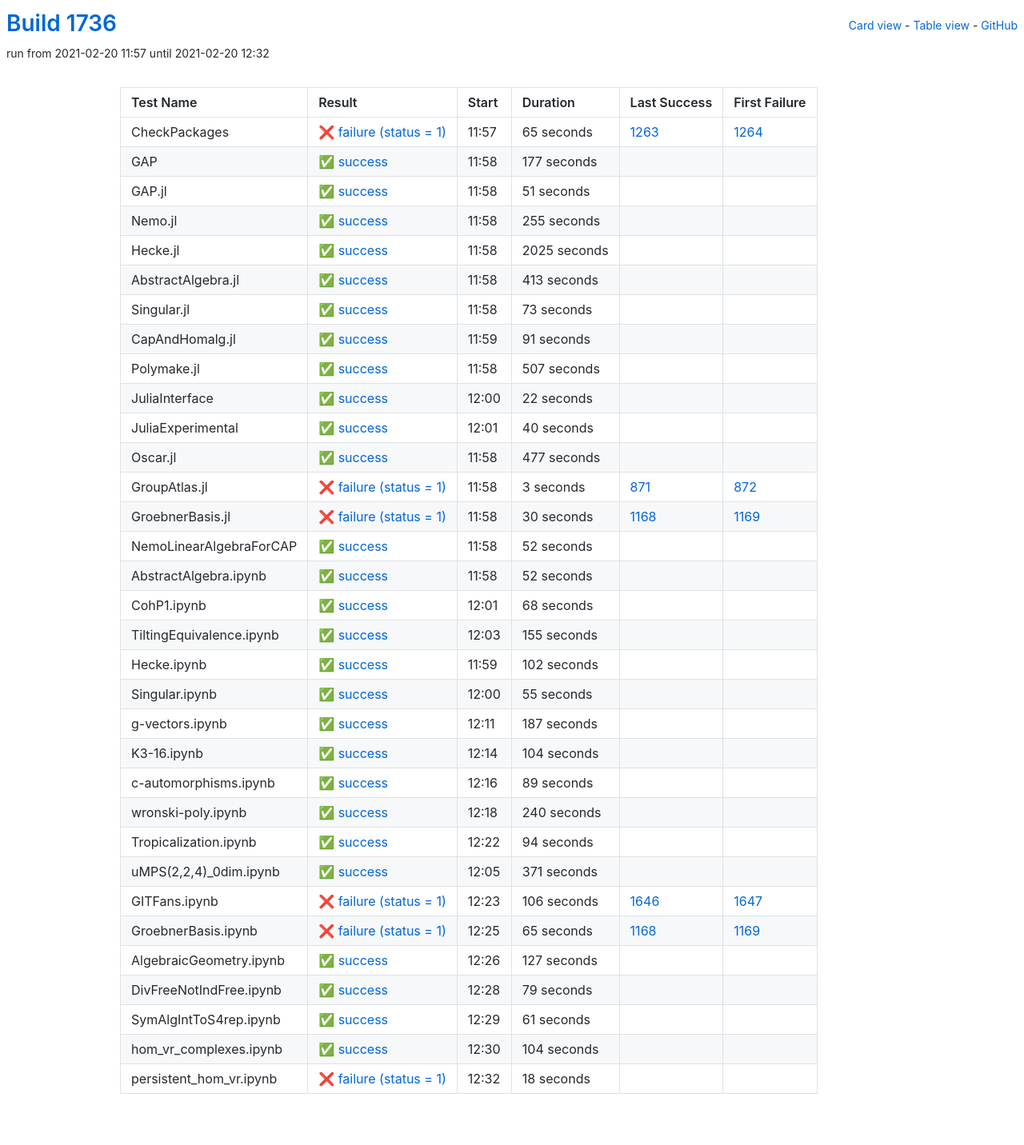
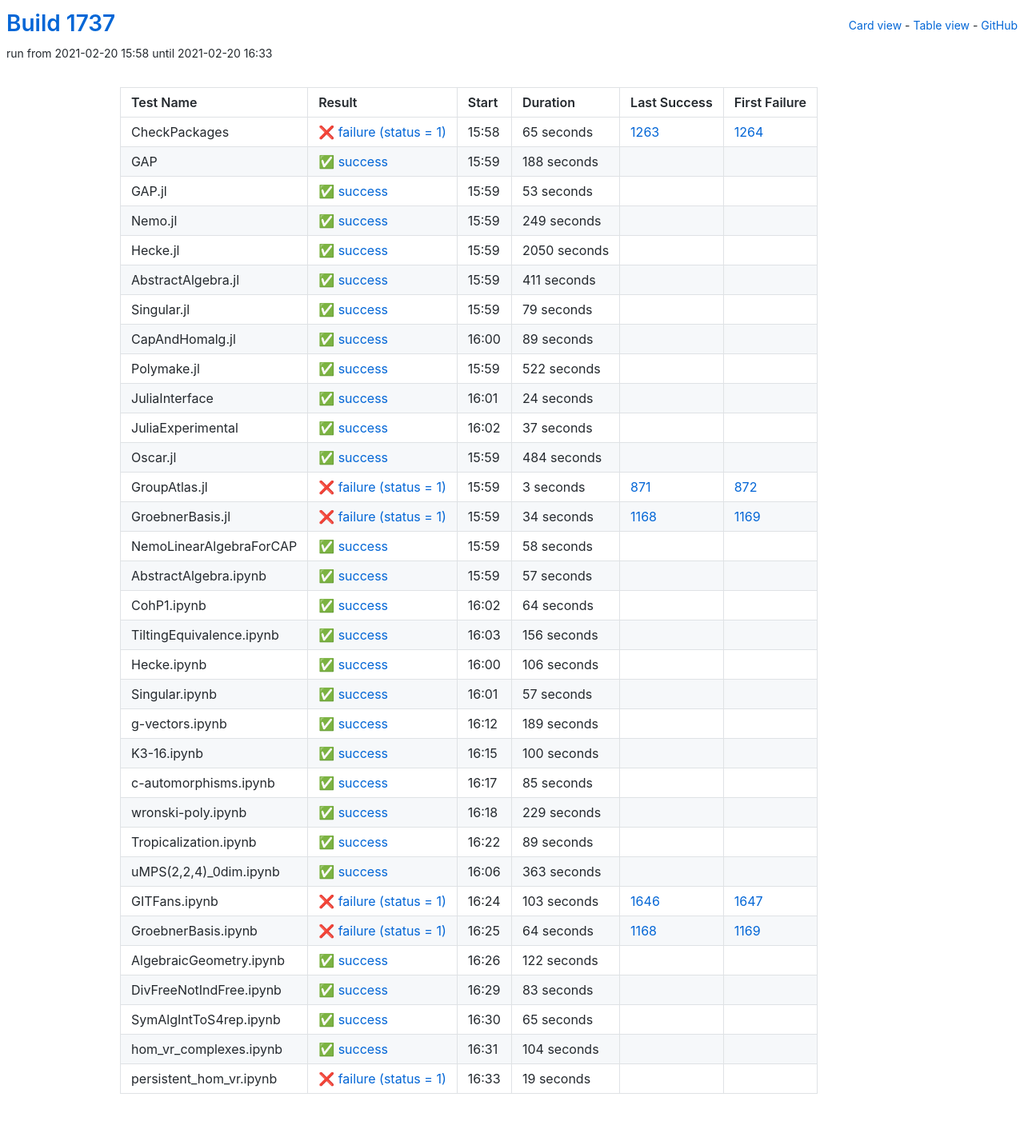
Before and after one commit to oscar-system/oscar-ci-status-stable, a Jekyll site: the page built from table.html, in a window 1280 px wide. Shown: the whole page at 80% size. Built offline with Jekyll 4.4.1, drawn with Linux system fonts in a browser that asks for light colours.

Commit message:
Build #1737

```diff
--- a/_data/ci.yml
+++ b/_data/ci.yml
@@ -1,6 +1,6 @@
 ---
-build: 1736
-build_url: https://oscarci.mathematik.uni-kl.de/job/oscar-stable/1736/
+build: 1737
+build_url: https://oscarci.mathematik.uni-kl.de/job/oscar-stable/1737/
 job: oscar-stable
 organization: oscar-system
 repo: oscar-ci-status-stable
@@ -8,8 +8,8 @@ repourl: https://github.com/oscar-system/oscar-ci-status-stable
 tests:
 - name: CheckPackages
   id: checkpackages
-  log: https://oscarci.mathematik.uni-kl.de/job/oscar-stable/1736/artifact/logs/build-1736/CheckPackages.log
-  start: 2021-02-20 11:57
+  log: https://oscarci.mathematik.uni-kl.de/job/oscar-stable/1737/artifact/logs/build-1737/CheckPackages.log
+  start: 2021-02-20 15:58
   success: false
   exitcode: 1
   status: failure
@@ -20,140 +20,140 @@ tests:
   first_failure_url: https://oscarci.mathematik.uni-kl.de/job/oscar-stable/1264/
 - name: GAP
   id: gap
-  log: https://oscarci.mathematik.uni-kl.de/job/oscar-stable/1736/artifact/logs/build-1736/GAP.log
-  start: 2021-02-20 11:58
+  log: https://oscarci.mathematik.uni-kl.de/job/oscar-stable/1737/artifact/logs/build-1737/GAP.log
+  start: 2021-02-20 15:59
   success: true
   exitcode: 0
   status: success
-  duration: 177
+  duration: 188
   last_success: false
   last_success_url:
   first_failure: false
   first_failure_url:
 - name: GAP.jl
   id: gap-jl
-  log: https://oscarci.mathematik.uni-kl.de/job/oscar-stable/1736/artifact/logs/build-1736/GAP.jl.log
-  start: 2021-02-20 11:58
+  log: https://oscarci.mathematik.uni-kl.de/job/oscar-stable/1737/artifact/logs/build-1737/GAP.jl.log
+  start: 2021-02-20 15:59
   success: true
   exitcode: 0
   status: success
-  duration: 51
+  duration: 53
   last_success: false
   last_success_url:
   first_failure: false
   first_failure_url:
 - name: Nemo.jl
   id: nemo-jl
-  log: https://oscarci.mathematik.uni-kl.de/job/oscar-stable/1736/artifact/logs/build-1736/Nemo.jl.log
-  start: 2021-02-20 11:58
+  log: https://oscarci.mathematik.uni-kl.de/job/oscar-stable/1737/artifact/logs/build-1737/Nemo.jl.log
+  start: 2021-02-20 15:59
   success: true
   exitcode: 0
   status: success
-  duration: 255
+  duration: 249
   last_success: false
   last_success_url:
   first_failure: false
   first_failure_url:
 - name: Hecke.jl
   id: hecke-jl
-  log: https://oscarci.mathematik.uni-kl.de/job/oscar-stable/1736/artifact/logs/build-1736/Hecke.jl.log
-  start: 2021-02-20 11:58
+  log: https://oscarci.mathematik.uni-kl.de/job/oscar-stable/1737/artifact/logs/build-1737/Hecke.jl.log
+  start: 2021-02-20 15:59
   success: true
   exitcode: 0
   status: success
-  duration: 2025
+  duration: 2050
   last_success: false
   last_success_url:
   first_failure: false
   first_failure_url:
 - name: AbstractAlgebra.jl
   id: abstractalgebra-jl
-  log: https://oscarci.mathematik.uni-kl.de/job/oscar-stable/1736/artifact/logs/build-1736/AbstractAlgebra.jl.log
-  start: 2021-02-20 11:58
+  log: https://oscarci.mathematik.uni-kl.de/job/oscar-stable/1737/artifact/logs/build-1737/AbstractAlgebra.jl.log
+  start: 2021-02-20 15:59
   success: true
   exitcode: 0
   status: success
-  duration: 413
+  duration: 411
   last_success: false
   last_success_url:
   first_failure: false
   first_failure_url:
 - name: Singular.jl
   id: singular-jl
-  log: https://oscarci.mathematik.uni-kl.de/job/oscar-stable/1736/artifact/logs/build-1736/Singular.jl.log
-  start: 2021-02-20 11:58
+  log: https://oscarci.mathematik.uni-kl.de/job/oscar-stable/1737/artifact/logs/build-1737/Singular.jl.log
+  start: 2021-02-20 15:59
   success: true
   exitcode: 0
   status: success
-  duration: 73
+  duration: 79
   last_success: false
   last_success_url:
   first_failure: false
   first_failure_url:
 - name: CapAndHomalg.jl
   id: capandhomalg-jl
-  log: https://oscarci.mathematik.uni-kl.de/job/oscar-stable/1736/artifact/logs/build-1736/CapAndHomalg.jl.log
-  start: 2021-02-20 11:59
+  log: https://oscarci.mathematik.uni-kl.de/job/oscar-stable/1737/artifact/logs/build-1737/CapAndHomalg.jl.log
+  start: 2021-02-20 16:00
   success: true
   exitcode: 0
   status: success
-  duration: 91
+  duration: 89
   last_success: false
   last_success_url:
   first_failure: false
   first_failure_url:
 - name: Polymake.jl
   id: polymake-jl
-  log: https://oscarci.mathematik.uni-kl.de/job/oscar-stable/1736/artifact/logs/build-1736/Polymake.jl.log
-  start: 2021-02-20 11:58
+  log: https://oscarci.mathematik.uni-kl.de/job/oscar-stable/1737/artifact/logs/build-1737/Polymake.jl.log
+  start: 2021-02-20 15:59
   success: true
   exitcode: 0
   status: success
-  duration: 507
+  duration: 522
   last_success: false
   last_success_url:
   first_failure: false
   first_failure_url:
 - name: JuliaInterface
   id: juliainterface
-  log: https://oscarci.mathematik.uni-kl.de/job/oscar-stable/1736/artifact/logs/build-1736/JuliaInterface.log
-  start: 2021-02-20 12:00
+  log: https://oscarci.mathematik.uni-kl.de/job/oscar-stable/1737/artifact/logs/build-1737/JuliaInterface.log
+  start: 2021-02-20 16:01
   success: true
   exitcode: 0
   status: success
-  duration: 22
+  duration: 24
   last_success: false
   last_success_url:
   first_failure: false
   first_failure_url:
 - name: JuliaExperimental
   id: juliaexperimental
-  log: https://oscarci.mathematik.uni-kl.de/job/oscar-stable/1736/artifact/logs/build-1736/JuliaExperimental.log
-  start: 2021-02-20 12:01
+  log: https://oscarci.mathematik.uni-kl.de/job/oscar-stable/1737/artifact/logs/build-1737/JuliaExperimental.log
+  start: 2021-02-20 16:02
   success: true
   exitcode: 0
   status: success
-  duration: 40
+  duration: 37
   last_success: false
   last_success_url:
   first_failure: false
   first_failure_url:
 - name: Oscar.jl
   id: oscar-jl
-  log: https://oscarci.mathematik.uni-kl.de/job/oscar-stable/1736/artifact/logs/build-1736/Oscar.jl.log
-  start: 2021-02-20 11:58
+  log: https://oscarci.mathematik.uni-kl.de/job/oscar-stable/1737/artifact/logs/build-1737/Oscar.jl.log
+  start: 2021-02-20 15:59
   success: true
   exitcode: 0
   status: success
-  duration: 477
+  duration: 484
   last_success: false
   last_success_url:
   first_failure: false
   first_failure_url:
 - name: GroupAtlas.jl
   id: groupatlas-jl
-  log: https://oscarci.mathematik.uni-kl.de/job/oscar-stable/1736/artifact/logs/build-1736/GroupAtlas.jl.log
-  start: 2021-02-20 11:58
+  log: https://oscarci.mathematik.uni-kl.de/job/oscar-stable/1737/artifact/logs/build-1737/GroupAtlas.jl.log
+  start: 2021-02-20 15:59
   success: false
   exitcode: 1
   status: failure
@@ -164,116 +164,140 @@ tests:
   first_failure_url: https://oscarci.mathematik.uni-kl.de/job/oscar-stable/872/
 - name: GroebnerBasis.jl
   id: groebnerbasis-jl
-  log: https://oscarci.mathematik.uni-kl.de/job/oscar-stable/1736/artifact/logs/build-1736/GroebnerBasis.jl.log
-  start: 2021-02-20 11:58
+  log: https://oscarci.mathematik.uni-kl.de/job/oscar-stable/1737/artifact/logs/build-1737/GroebnerBasis.jl.log
+  start: 2021-02-20 15:59
   success: false
   exitcode: 1
   status: failure
-  duration: 30
+  duration: 34
   last_success: 1168
   last_success_url: https://oscarci.mathematik.uni-kl.de/job/oscar-stable/1168/
   first_failure: 1169
   first_failure_url: https://oscarci.mathematik.uni-kl.de/job/oscar-stable/1169/
 - name: NemoLinearAlgebraForCAP
   id: nemolinearalgebraforcap
-  log: https://oscarci.mathematik.uni-kl.de/job/oscar-stable/1736/artifact/logs/build-1736/NemoLinearAlgebraForCAP.log
-  start: 2021-02-20 11:58
+  log: https://oscarci.mathematik.uni-kl.de/job/oscar-stable/1737/artifact/logs/build-1737/NemoLinearAlgebraForCAP.log
+  start: 2021-02-20 15:59
   success: true
   exitcode: 0
   status: success
-  duration: 52
+  duration: 58
   last_success: false
   last_success_url:
   first_failure: false
   first_failure_url:
 - name: AbstractAlgebra.ipynb
   id: abstractalgebra-ipynb
-  log: https://oscarci.mathematik.uni-kl.de/job/oscar-stable/1736/artifact/logs/build-1736/AbstractAlgebra.ipynb.log
-  start: 2021-02-20 11:58
+  log: https://oscarci.mathematik.uni-kl.de/job/oscar-stable/1737/artifact/logs/build-1737/AbstractAlgebra.ipynb.log
+  start: 2021-02-20 15:59
   success: true
   exitcode: 0
   status: success
-  duration: 52
+  duration: 57
   last_success: false
   last_success_url:
   first_failure: false
   first_failure_url:
 - name: CohP1.ipynb
   id: cohp1-ipynb
-  log: https://oscarci.mathematik.uni-kl.de/job/oscar-stable/1736/artifact/logs/build-1736/CohP1.ipynb.log
-  start: 2021-02-20 12:01
+  log: https://oscarci.mathematik.uni-kl.de/job/oscar-stable/1737/artifact/logs/build-1737/CohP1.ipynb.log
+  start: 2021-02-20 16:02
   success: true
   exitcode: 0
   status: success
-  duration: 68
+  duration: 64
   last_success: false
   last_success_url:
   first_failure: false
   first_failure_url:
 - name: TiltingEquivalence.ipynb
   id: tiltingequivalence-ipynb
-  log: https://oscarci.mathematik.uni-kl.de/job/oscar-stable/1736/artifact/logs/build-1736/TiltingEquivalence.ipynb.log
-  start: 2021-02-20 12:03
+  log: https://oscarci.mathematik.uni-kl.de/job/oscar-stable/1737/artifact/logs/build-1737/TiltingEquivalence.ipynb.log
+  start: 2021-02-20 16:03
   success: true
   exitcode: 0
   status: success
-  duration: 155
+  duration: 156
   last_success: false
   last_success_url:
   first_failure: false
   first_failure_url:
 - name: Hecke.ipynb
   id: hecke-ipynb
-  log: https://oscarci.mathematik.uni-kl.de/job/oscar-stable/1736/artifact/logs/build-1736/Hecke.ipynb.log
-  start: 2021-02-20 11:59
+  log: https://oscarci.mathematik.uni-kl.de/job/oscar-stable/1737/artifact/logs/build-1737/Hecke.ipynb.log
+  start: 2021-02-20 16:00
   success: true
   exitcode: 0
   status: success
-  duration: 102
+  duration: 106
   last_success: false
   last_success_url:
   first_failure: false
   first_failure_url:
 - name: Singular.ipynb
   id: singular-ipynb
-  log: https://oscarci.mathematik.uni-kl.de/job/oscar-stable/1736/artifact/logs/build-1736/Singular.ipynb.log
-  start: 2021-02-20 12:00
+  log: https://oscarci.mathematik.uni-kl.de/job/oscar-stable/1737/artifact/logs/build-1737/Singular.ipynb.log
+  start: 2021-02-20 16:01
   success: true
   exitcode: 0
   status: success
-  duration: 55
+  duration: 57
   last_success: false
   last_success_url:
   first_failure: false
   first_failure_url:
 - name: g-vectors.ipynb
   id: g-vectors-ipynb
-  log: https://oscarci.mathematik.uni-kl.de/job/oscar-stable/1736/artifact/logs/build-1736/g-vectors.ipynb.log
-  start: 2021-02-20 12:11
+  log: https://oscarci.mathematik.uni-kl.de/job/oscar-stable/1737/artifact/logs/build-1737/g-vectors.ipynb.log
+  start: 2021-02-20 16:12
   success: true
   exitcode: 0
   status: success
-  duration: 187
+  duration: 189
   last_success: false
   last_success_url:
   first_failure: false
   first_failure_url:
 - name: K3-16.ipynb
   id: k3-16-ipynb
-  log: https://oscarci.mathematik.uni-kl.de/job/oscar-stable/1736/artifact/logs/build-1736/K3-16.ipynb.log
-  start: 2021-02-20 12:14
+  log: https://oscarci.mathematik.uni-kl.de/job/oscar-stable/1737/artifact/logs/build-1737/K3-16.ipynb.log
+  start: 2021-02-20 16:15
   success: true
   exitcode: 0
   status: success
-  duration: 104
+  duration: 100
   last_success: false
   last_success_url:
   first_failure: false
   first_failure_url:
 - name: c-automorphisms.ipynb
   id: c-automorphisms-ipynb
-  log: https://oscarci.mathematik.uni-kl.de/job/oscar-stable/1736/artifact/logs/build-1736/c-automorphisms.ipynb.log
-  start: 2021-02-20 12:16
+  log: https://oscarci.mathematik.uni-kl.de/job/oscar-stable/1737/artifact/logs/build-1737/c-automorphisms.ipynb.log
+  start: 2021-02-20 16:17
+  success: true
+  exitcode: 0
+  status: success
+  duration: 85
+  last_success: false
+  last_success_url:
+  first_failure: false
+  first_failure_url:
+- name: wronski-poly.ipynb
+  id: wronski-poly-ipynb
+  log: https://oscarci.mathematik.uni-kl.de/job/oscar-stable/1737/artifact/logs/build-1737/wronski-poly.ipynb.log
+  start: 2021-02-20 16:18
+  success: true
+  exitcode: 0
+  status: success
+  duration: 229
+  last_success: false
+  last_success_url:
+  first_failure: false
+  first_failure_url:
+- name: Tropicalization.ipynb
+  id: tropicalization-ipynb
+  log: https://oscarci.mathematik.uni-kl.de/job/oscar-stable/1737/artifact/logs/build-1737/Tropicalization.ipynb.log
+  start: 2021-02-20 16:22
   success: true
   exitcode: 0
   status: success
@@ -282,106 +306,82 @@ tests:
   last_success_url:
   first_failure: false
   first_failure_url:
-- name: wronski-poly.ipynb
-  id: wronski-poly-ipynb
-  log: https://oscarci.mathematik.uni-kl.de/job/oscar-stable/1736/artifact/logs/build-1736/wronski-poly.ipynb.log
-  start: 2021-02-20 12:18
+- name: uMPS(2,2,4)_0dim.ipynb
+  id: umps-2-2-4-0dim-ipynb
+  log: https://oscarci.mathematik.uni-kl.de/job/oscar-stable/1737/artifact/logs/build-1737/uMPS-2-2-4-_0dim.ipynb.log
+  start: 2021-02-20 16:06
   success: true
   exitcode: 0
   status: success
-  duration: 240
-  last_success: false
-  last_success_url:
-  first_failure: false
-  first_failure_url:
-- name: Tropicalization.ipynb
-  id: tropicalization-ipynb
-  log: https://oscarci.mathematik.uni-kl.de/job/oscar-stable/1736/artifact/logs/build-1736/Tropicalization.ipynb.log
-  start: 2021-02-20 12:22
-  success: true
-  exitcode: 0
-  status: success
-  duration: 94
-  last_success: false
-  last_success_url:
-  first_failure: false
-  first_failure_url:
-- name: uMPS(2,2,4)_0dim.ipynb
-  id: umps-2-2-4-0dim-ipynb
-  log: https://oscarci.mathematik.uni-kl.de/job/oscar-stable/1736/artifact/logs/build-1736/uMPS-2-2-4-_0dim.ipynb.log
-  start: 2021-02-20 12:05
-  success: true
-  exitcode: 0
-  status: success
-  duration: 371
+  duration: 363
   last_success: false
   last_success_url:
   first_failure: false
   first_failure_url:
 - name: GITFans.ipynb
   id: gitfans-ipynb
-  log: https://oscarci.mathematik.uni-kl.de/job/oscar-stable/1736/artifact/logs/build-1736/GITFans.ipynb.log
-  start: 2021-02-20 12:23
+  log: https://oscarci.mathematik.uni-kl.de/job/oscar-stable/1737/artifact/logs/build-1737/GITFans.ipynb.log
+  start: 2021-02-20 16:24
   success: false
   exitcode: 1
   status: failure
-  duration: 106
+  duration: 103
   last_success: 1646
   last_success_url: https://oscarci.mathematik.uni-kl.de/job/oscar-stable/1646/
   first_failure: 1647
   first_failure_url: https://oscarci.mathematik.uni-kl.de/job/oscar-stable/1647/
 - name: GroebnerBasis.ipynb
   id: groebnerbasis-ipynb
-  log: https://oscarci.mathematik.uni-kl.de/job/oscar-stable/1736/artifact/logs/build-1736/GroebnerBasis.ipynb.log
-  start: 2021-02-20 12:25
+  log: https://oscarci.mathematik.uni-kl.de/job/oscar-stable/1737/artifact/logs/build-1737/GroebnerBasis.ipynb.log
+  start: 2021-02-20 16:25
   success: false
   exitcode: 1
   status: failure
-  duration: 65
+  duration: 64
   last_success: 1168
   last_success_url: https://oscarci.mathematik.uni-kl.de/job/oscar-stable/1168/
   first_failure: 1169
   first_failure_url: https://oscarci.mathematik.uni-kl.de/job/oscar-stable/1169/
 - name: AlgebraicGeometry.ipynb
   id: algebraicgeometry-ipynb
-  log: https://oscarci.mathematik.uni-kl.de/job/oscar-stable/1736/artifact/logs/build-1736/AlgebraicGeometry.ipynb.log
-  start: 2021-02-20 12:26
+  log: https://oscarci.mathematik.uni-kl.de/job/oscar-stable/1737/artifact/logs/build-1737/AlgebraicGeometry.ipynb.log
+  start: 2021-02-20 16:26
   success: true
   exitcode: 0
   status: success
-  duration: 127
+  duration: 122
   last_success: false
   last_success_url:
   first_failure: false
   first_failure_url:
 - name: DivFreeNotIndFree.ipynb
   id: divfreenotindfree-ipynb
-  log: https://oscarci.mathematik.uni-kl.de/job/oscar-stable/1736/artifact/logs/build-1736/DivFreeNotIndFree.ipynb.log
-  start: 2021-02-20 12:28
+  log: https://oscarci.mathematik.uni-kl.de/job/oscar-stable/1737/artifact/logs/build-1737/DivFreeNotIndFree.ipynb.log
+  start: 2021-02-20 16:29
   success: true
   exitcode: 0
   status: success
-  duration: 79
+  duration: 83
   last_success: false
   last_success_url:
   first_failure: false
   first_failure_url:
 - name: SymAlgIntToS4rep.ipynb
   id: symalginttos4rep-ipynb
-  log: https://oscarci.mathematik.uni-kl.de/job/oscar-stable/1736/artifact/logs/build-1736/SymAlgIntToS4rep.ipynb.log
-  start: 2021-02-20 12:29
+  log: https://oscarci.mathematik.uni-kl.de/job/oscar-stable/1737/artifact/logs/build-1737/SymAlgIntToS4rep.ipynb.log
+  start: 2021-02-20 16:30
   success: true
   exitcode: 0
   status: success
-  duration: 61
+  duration: 65
   last_success: false
   last_success_url:
   first_failure: false
   first_failure_url:
 - name: hom_vr_complexes.ipynb
   id: hom-vr-complexes-ipynb
-  log: https://oscarci.mathematik.uni-kl.de/job/oscar-stable/1736/artifact/logs/build-1736/hom_vr_complexes.ipynb.log
-  start: 2021-02-20 12:30
+  log: https://oscarci.mathematik.uni-kl.de/job/oscar-stable/1737/artifact/logs/build-1737/hom_vr_complexes.ipynb.log
+  start: 2021-02-20 16:31
   success: true
   exitcode: 0
   status: success
@@ -392,12 +392,12 @@ tests:
   first_failure_url:
 - name: persistent_hom_vr.ipynb
   id: persistent-hom-vr-ipynb
-  log: https://oscarci.mathematik.uni-kl.de/job/oscar-stable/1736/artifact/logs/build-1736/persistent_hom_vr.ipynb.log
-  start: 2021-02-20 12:32
+  log: https://oscarci.mathematik.uni-kl.de/job/oscar-stable/1737/artifact/logs/build-1737/persistent_hom_vr.ipynb.log
+  start: 2021-02-20 16:33
   success: false
   exitcode: 1
   status: failure
-  duration: 18
+  duration: 19
   last_success: false
   last_success_url:
   first_failure: false
```
Also changed, not shown: README.md.
